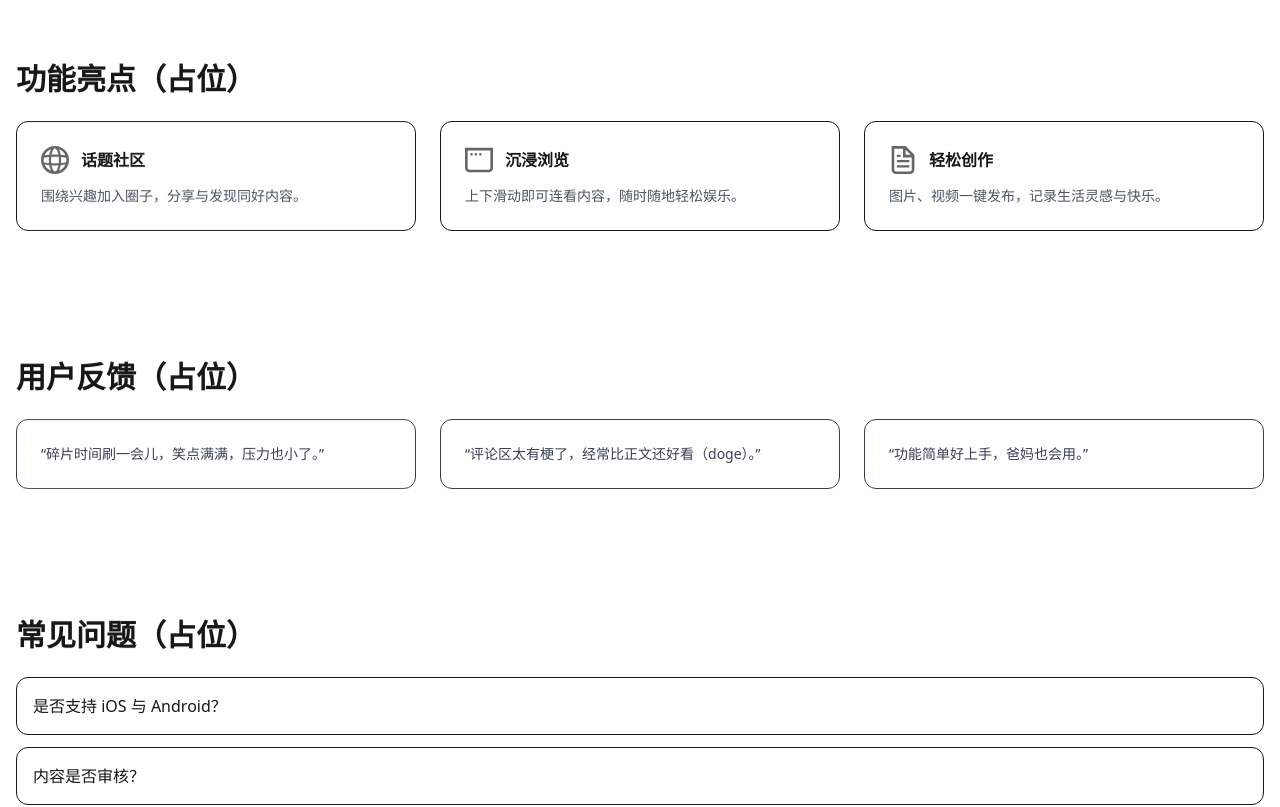
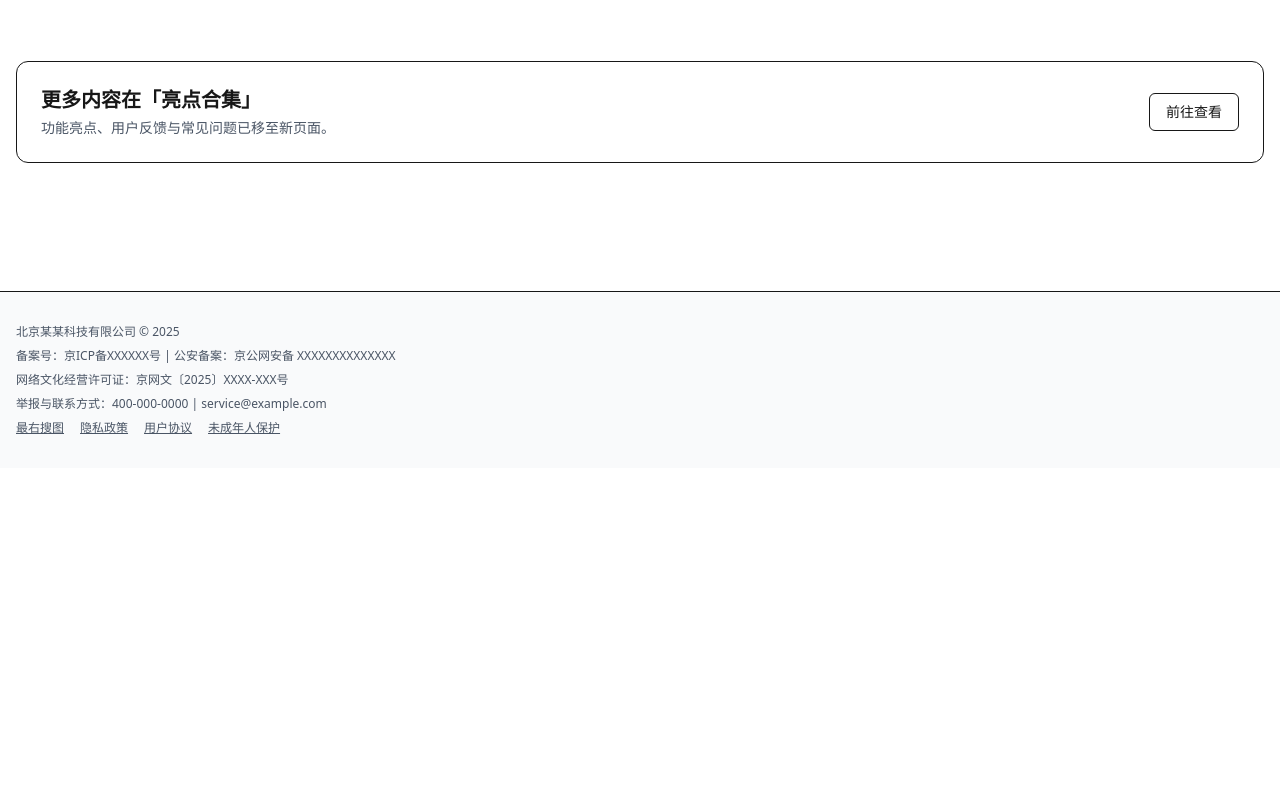
Before and after one commit to XIAOXIAOxiaoxiao007/zy-web, a Next.js app: page / in a window 1280 px wide. Shown: the part 580-1387 px from the top of the page. After the commit the page ends 1048 px from the top, so only its background shows below. Built offline with nearby package versions, Linux system fonts and the light colour scheme; no server answers.

Commit message:
refactor(home): move features/testimonials/faq to /highlights and add CTA

```diff
--- a/src/app/page.tsx
+++ b/src/app/page.tsx
@@ -1,7 +1,8 @@
 import DownloadButtons from "@/components/DownloadButtons";
 import Reveal from "@/components/Reveal";
 import Image from "next/image";
-import { hero, features, testimonials, faq } from "@/content/home";
+import Link from "next/link";
+import { hero } from "@/content/home";
 
 export default function HomePage() {
   return (
@@ -35,52 +36,14 @@ export default function HomePage() {
         </div>
       </div>
 
-      {/* Features */}
+      {/* CTA to highlights */}
       <div className="py-12 sm:py-16">
-        <Reveal>
-          <h2 className="text-2xl sm:text-3xl font-bold mb-6">功能亮点（占位）</h2>
-        </Reveal>
-        <div className="grid sm:grid-cols-2 lg:grid-cols-3 gap-6">
-          {features.map((f, idx) => (
-            <Reveal key={f.title} delayMs={idx === 0 ? 0 : idx === 1 ? 80 : 120}>
-              <div className="p-6 rounded-xl border bg-white">
-                <div className="flex items-center gap-3 mb-3">
-                  <Image src={f.icon.src} alt={f.icon.alt} width={28} height={28} />
-                  <span className="font-semibold">{f.title}</span>
-                </div>
-                <p className="text-gray-600 text-sm">{f.text}</p>
-              </div>
-            </Reveal>
-          ))}
-        </div>
-      </div>
-
-      {/* Testimonials */}
-      <div className="py-12 sm:py-16">
-        <Reveal>
-          <h2 className="text-2xl sm:text-3xl font-bold mb-6">用户反馈（占位）</h2>
-        </Reveal>
-        <div className="grid md:grid-cols-3 gap-6">
-          {testimonials.map((t, idx) => (
-            <Reveal key={idx} delayMs={idx === 0 ? 0 : idx === 1 ? 80 : 120}>
-              <blockquote className="p-6 rounded-xl border bg-white text-sm text-gray-700">{t}</blockquote>
-            </Reveal>
-          ))}
-        </div>
-      </div>
-
-      {/* FAQ */}
-      <div className="py-12 sm:py-16">
-        <Reveal>
-          <h2 className="text-2xl sm:text-3xl font-bold mb-6">常见问题（占位）</h2>
-        </Reveal>
-        <div className="space-y-3">
-          {faq.map((item, idx) => (
-            <details key={idx} className="group rounded-xl border bg-white p-4">
-              <summary className="cursor-pointer list-none font-medium">{item.q}</summary>
-              <p className="mt-2 text-sm text-gray-600">{item.a}</p>
-            </details>
-          ))}
+        <div className="flex items-center justify-between rounded-xl border bg-white p-6">
+          <div>
+            <h2 className="text-xl font-semibold mb-1">更多内容在「亮点合集」</h2>
+            <p className="text-sm text-gray-600">功能亮点、用户反馈与常见问题已移至新页面。</p>
+          </div>
+          <Link href="/highlights" className="px-4 py-2 rounded-md border text-sm hover:bg-gray-50">前往查看</Link>
         </div>
       </div>
     </section>
```
